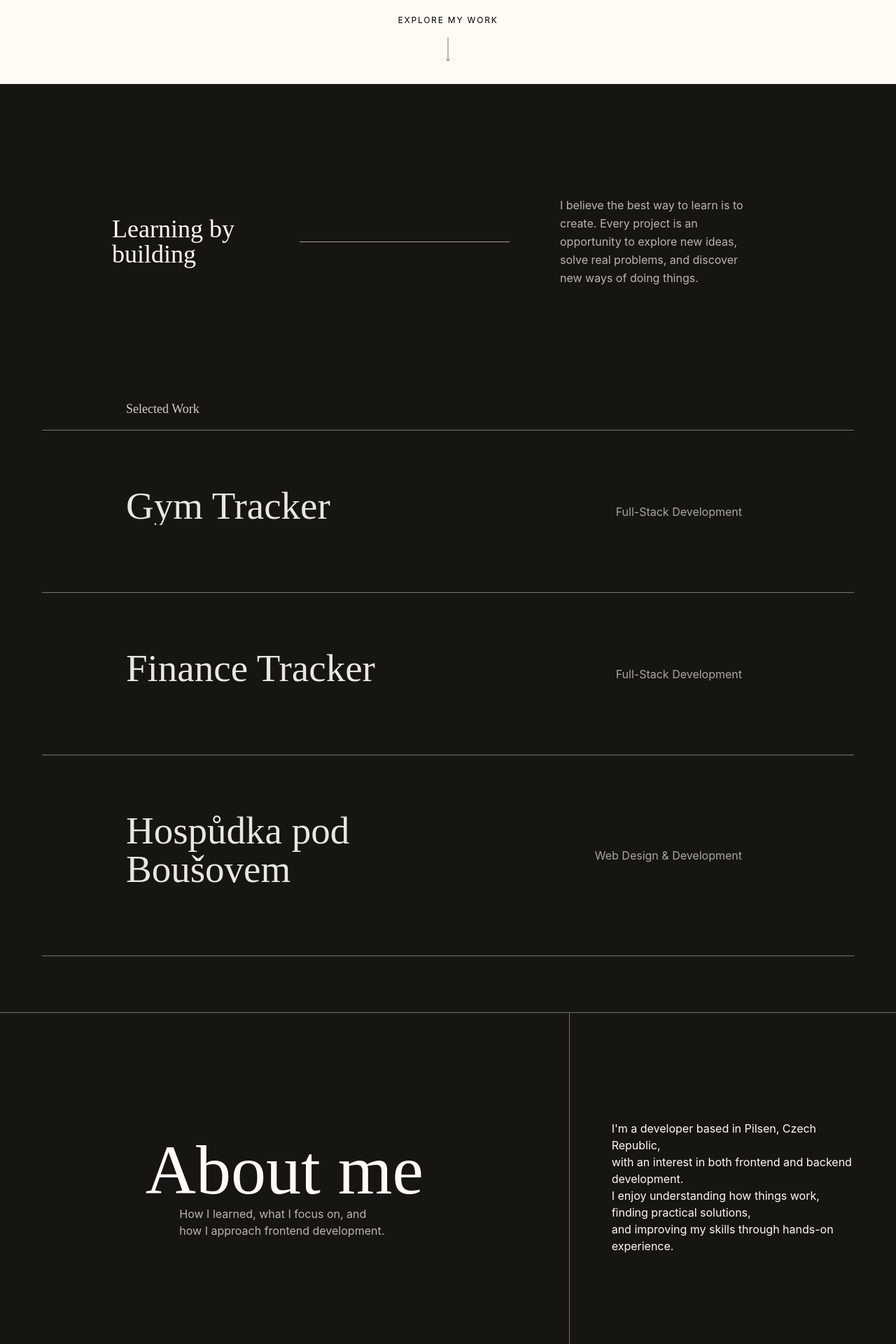
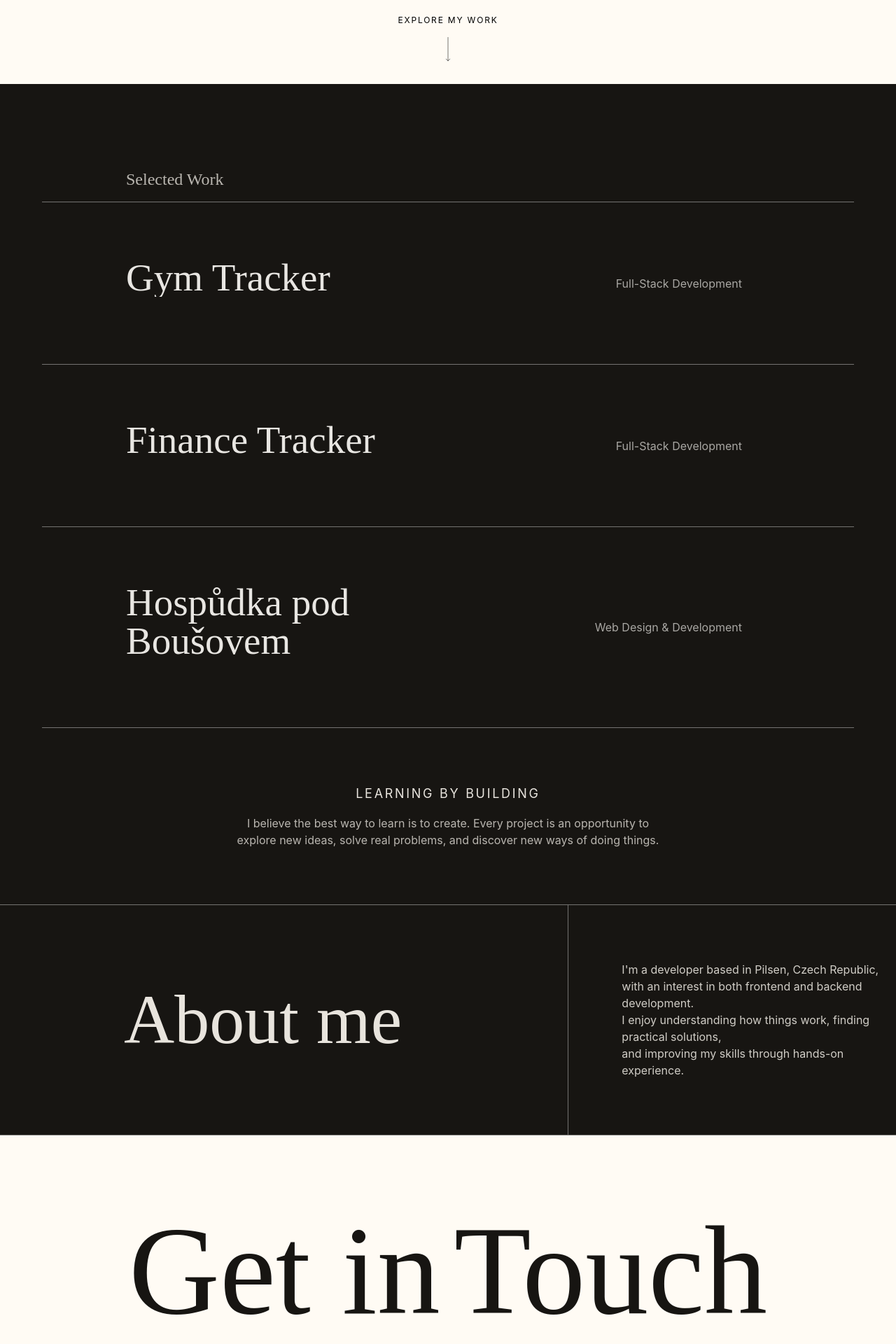
Before and after one commit to Luan2118/portfolio-v2, a React (Vite) app: page / in a window 1280 px wide. Shown: the part 680-2600 px from the top of the page at 70% size. Built offline with nearby package versions, Linux system fonts and the light colour scheme.

Commit message:
style: adjust project layout

```diff
--- a/src/pages/Homepage/Homepage.tsx
+++ b/src/pages/Homepage/Homepage.tsx
@@ -10,9 +10,8 @@ function Homepage() {
     <div className="overflow-x-clip">
       <Hero />
 
+      <Projects />
       <Learning />
-
-      <Projects />
 
       <About />
 
--- a/src/pages/Homepage/sections/About/About.tsx
+++ b/src/pages/Homepage/sections/About/About.tsx
@@ -2,37 +2,24 @@ import { motion } from "motion/react";
 
 function About() {
     return (
-        <section className="bg-[#171512] text-[#FFFBF4] flex items-center  h-[500px] px-15 gap-15 border border-r-0 border-l-0 border-white/40">
-            <div className="flex flex-col items-center flex-[2] py-30">
+        <section className="bg-[#171512] flex flex-col lg:flex-row py-20 lg:py-0 items-center  lg:h-[330px] gap-10  lg:gap-15 border border-r-0 border-l-0 border-white/40">
+            <div className="flex flex-col items-center flex-[2]">
                 <div className="overflow-hidden ">
                     <motion.h2
                         initial={{ y: "100%", opacity: 0 }}
                         whileInView={{ y: 0, opacity: 1 }}
                         viewport={{ once: true }}
                         transition={{ duration: 0.6, ease: "easeOut" }}
-                        className="text-[clamp(50px,15vw,100px)] font-[Judson] leading-none w-fit   ">
+                        className="text-[clamp(50px,15vw,100px)] font-[Judson] leading-none w-fit  text-[#FFFBF4]/90 ">
                         About me
                     </motion.h2>
                 </div>
 
-                <div className="overflow-hidden">
-
-                    <motion.p
-                        initial={{ y: "100%", opacity: 0 }}
-                        whileInView={{ y: 0, opacity: 1 }}
-                        viewport={{ once: true }}
-                        transition={{ duration: 0.8, ease: "easeOut" }}
-
-                        className="text-[#FFFBF4]/70 max-w-[300px] w-fit">
-                        How I learned, what I focus on, and how I approach frontend development.
-                    </motion.p>
-                </div>
-
             </div>
 
-            <div className="w-px self-stretch bg-white/40" />
+            <div className="w-px self-stretch bg-white/40"/>
 
-            <div className="font-[Inter] flex-[1] py-30">
+            <div className="font-[Inter] flex-[1] px-4 text-[#FFFBF4]/80">
 
                 <div className="overflow-hidden">
                     <motion.span
--- a/src/pages/Homepage/sections/Learning/Learning.tsx
+++ b/src/pages/Homepage/sections/Learning/Learning.tsx
@@ -38,24 +38,10 @@ const textItem: Variants = {
   },
 }
 
-const lineItem: Variants = {
-  hidden: {
-    opacity: 0,
-    scaleX: 0,
-  },
-  visible: {
-    opacity: 0.6,
-    scaleX: 1,
-    transition: {
-      duration: 0.8,
-      ease: "easeOut",
-    },
-  },
-}
-
 function Learning() {
   return (
     <motion.section
+
       variants={container}
       initial="hidden"
       whileInView="visible"
@@ -63,21 +49,18 @@ function Learning() {
         once: true,
         amount: 0.4,
       }}
-      className="bg-[#171512] text-[#FFFBF4] font-[Inter] flex flex-col md:flex-row items-center justify-between gap-8 px-5 py-40 md:px-20 lg:px-40 2xl:px-90 ">
+      className=" bg-[#171512] text-[#FFFBF4] font-[Inter] flex flex-col gap-4 items-center  px-5 pb-20 ">
 
       <motion.p
         variants={textItem}
-        className="text-4xl font-[Judson] leading-none w-fit min-w-[200px]">
+        className="text-lg uppercase tracking-[0.15em] font-[Inter]  text-[#FFFBF4]/90 text-center">
         Learning by building
       </motion.p>
 
-      <motion.hr
-        variants={lineItem}
-        className="w-full max-w-[300px] border-[#FFFBF4] origin-left " />
 
       <motion.p
         variants={container}
-        className="max-w-[360px] md:px-10 text-[#FFFBF4]/70 leading-relaxed"
+        className="max-w-[700px] md:px-10 text-[#FFFBF4]/70 text-base text-center"
       >
         <motion.span variants={word}>I believe the best way to learn is to create. </motion.span>
         <motion.span variants={word}>Every project is an opportunity to explore new ideas, </motion.span>
--- a/src/pages/Homepage/sections/Projects/Projects.tsx
+++ b/src/pages/Homepage/sections/Projects/Projects.tsx
@@ -40,17 +40,17 @@ function Projects() {
 
 
   return (
-    <div id="projects" className="bg-[#171512] text-[#FFFBF4] min-h-svh flex flex-col px-5 xl:px-15 2xl:px-50 gap-4 pb-20">
+    <div id="projects" className="bg-[#171512] text-[#FFFBF4] min-h-svh flex flex-col px-5 xl:px-15 2xl:px-50 gap-4 pt-30 pb-20">
 
       <div
-        className=" font-[Judson] overflow-hidden lg:px-30 text-[#FFFBF4]/80 ">
+        className=" font-[Judson] overflow-hidden lg:px-30 text-[#FFFBF4]/70 ">
         <motion.p
           initial={{ y: "100%", opacity: 0 }
           }
           whileInView={{ y: 0, opacity: 1 }}
           viewport={{once: true}}
           transition={{ duration: 0.6, ease: "easeOut" }}
-          className="text-lg"
+          className="text-2xl"
           >
           Selected Work
         </motion.p>
@@ -68,10 +68,11 @@ function Projects() {
           <ProjectCard name="Hospůdka pod Boušovem" category="Web Design & Development" image={hospoda} updateActiveImage={updateActiveImage} link='/hospudka-pod-bousovem' />
         </ul>
 
+
         {hoveredProject &&
           <motion.div
             style={{ translateX: imageX, translateY: imageY }}
-            className={`${hasFinePointer ? 'w-[300px] h-[200px] fixed inset-0 pointer-events-none overflow-hidden border border-white/70}' : null}`}
+            className={`${hasFinePointer ? 'w-[300px] h-[200px] fixed inset-0 pointer-events-none overflow-hidden border border-white/70' : null}`}
           >
             <AnimatePresence >
               <motion.img
--- a/src/pages/Homepage/sections/Projects/components/ProjectCard.tsx
+++ b/src/pages/Homepage/sections/Projects/components/ProjectCard.tsx
@@ -26,12 +26,15 @@ function ProjectCard({ name, category, image, updateActiveImage, link }: Project
         `}
         initial={{ x: 'var(--entry-x)', opacity: 0 }}
         whileInView={{ x: 0, opacity: 1 }}
-        viewport={{once: true}}
+        viewport={{ once: true }}
         transition={{ duration: 0.9, ease: "easeOut" }}
-        onMouseEnter={() => {
+        onHoverStart={() => {
           setHoveredProject(name)
           updateActiveImage(image)
-        }} onMouseLeave={() => setHoveredProject(null)}
+        }}
+        onHoverEnd={() => setHoveredProject(null)}
+
+        onClick={() => setHoveredProject(null)}
 
       >
         <Link
```
